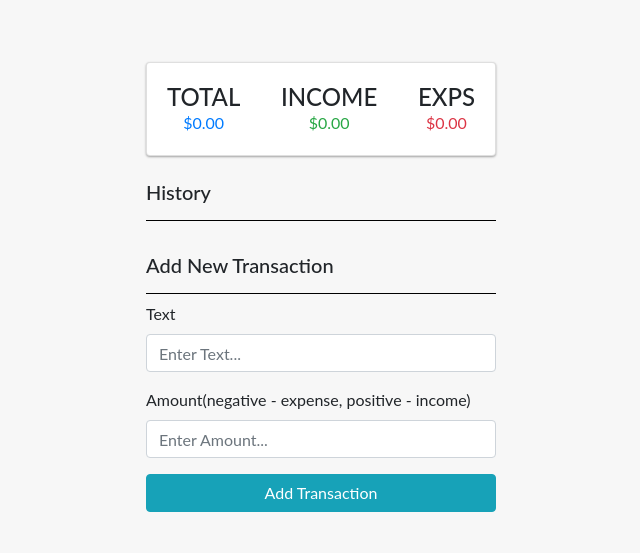
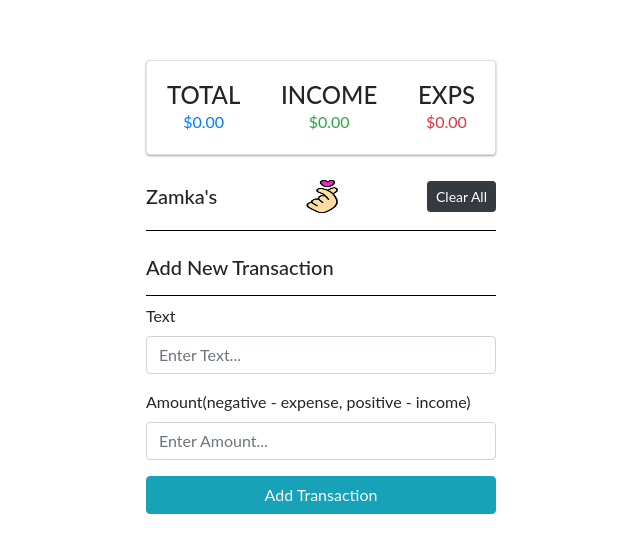
Before and after one commit to AvHeKZ/Expense-Tracker-React-app, a React (Create React App) app: page / in a window 1280 px wide. Shown: the part 109-662 px from the top of the page, without its empty margins (319-959 px from the left). Built offline with nearby package versions, Linux system fonts and the light colour scheme.

Commit message:
init cmmit

```diff
--- a/expense-tracker/package.json
+++ /dev/null
@@ -1,5 +0,0 @@
-{
-  "name": "expense-tracker",
-  "version": "0.1.0",
-  "private": true
-}
--- a/src/App.css
+++ b/src/App.css
@@ -1,18 +1,17 @@
 * {
   box-sizing: border-box;
+  margin: 0;
+  padding: 0;
 }
 
 body {
-  background-color: #f7f7f7;
+  background-color: white;
   display: flex;
   flex-direction: column;
   align-items: center;
   justify-content: center;
   min-height: 100vh;
-  margin: 0;
   font-family: 'Lato', sans-serif;
-  margin: 0;
-  padding: 0;
 
 }
 
--- a/src/components/TransactionList.js
+++ b/src/components/TransactionList.js
@@ -1,16 +1,27 @@
-import React, { useContext } from 'react'
+import React, { useContext, } from 'react'
 import { GlobalContext } from '../context/GlobalState'
 import { Transaction } from './Transaction'
+import giphy from '../img/giphy.gif'
+
+
+
+
 
 
 
 const TransactionList = () => {
 
-    const { transactions } = useContext(GlobalContext)
+    const { transactions, clearAllUsers } = useContext(GlobalContext)
+
+    const clearAll = () => {
+        clearAllUsers()
+    }
 
     return (
-        <div className='scroll'>
-            <h5 style={{borderBottom: '1px solid black'}} className='py-3 mt-2'>History</h5>
+        <div className='scroll '>
+            <div style={{borderBottom: '1px solid black'}} className=' py-3 mt-2 d-flex justify-content-between align-items-center'>
+            <h5 className='m-0'>Zamka's</h5> <img src={giphy} alt="loading..." style={{width: '35px', height: '35px'}} /> <button  onClick={clearAll}className='float-right btn btn-dark text-center btn-sm'>Clear All</button>
+            </div>
             <ul className='list-group'>
                 {transactions.map(transaction => (<Transaction key={transaction.id} transaction={transaction}/>))}
             </ul>
--- a/src/context/AppReducer.js
+++ b/src/context/AppReducer.js
@@ -4,6 +4,8 @@ export default (state, action) => {
         return state.filter(x => x.id !== action.payload);
       case 'ADD_TRANSACTION':
         return [...state, action.payload]
+      case 'CLEAR_USERS':
+        return []
       default:
         return state;
     }
--- a/src/context/GlobalState.js
+++ b/src/context/GlobalState.js
@@ -32,10 +32,17 @@ export const GlobalProvider = ({ children}) => {
     });
   }
 
+  function clearAllUsers() {
+    dispatch({
+      type: 'CLEAR_USERS',
+    })
+  }
+
   return (<GlobalContext.Provider value={{
     transactions,
     addTransaction,
-    deleteTransaction
+    deleteTransaction,
+    clearAllUsers
 
   }}>
     {children}
```
Also changed, not shown: src/img/giphy.gif (added).
